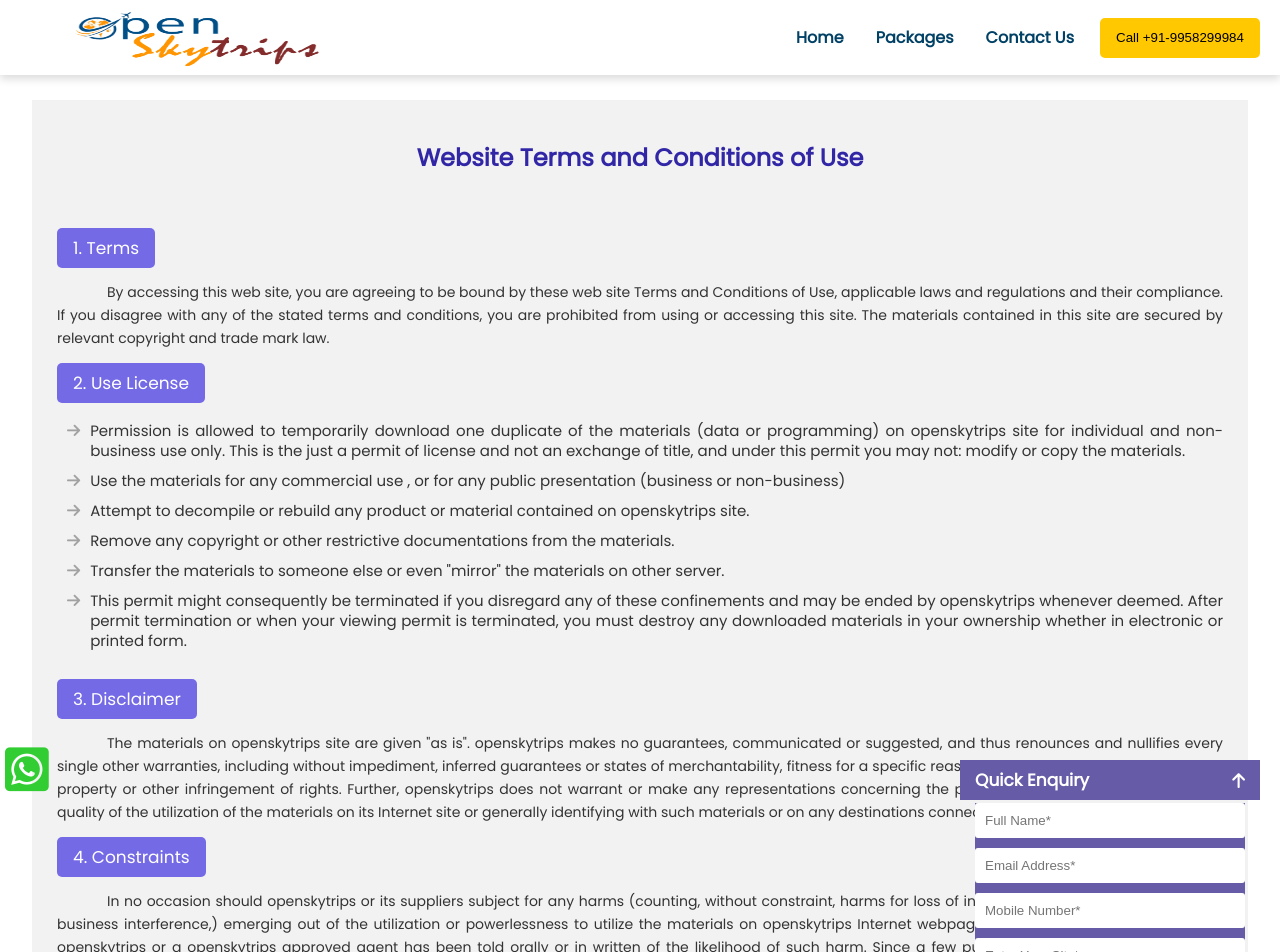
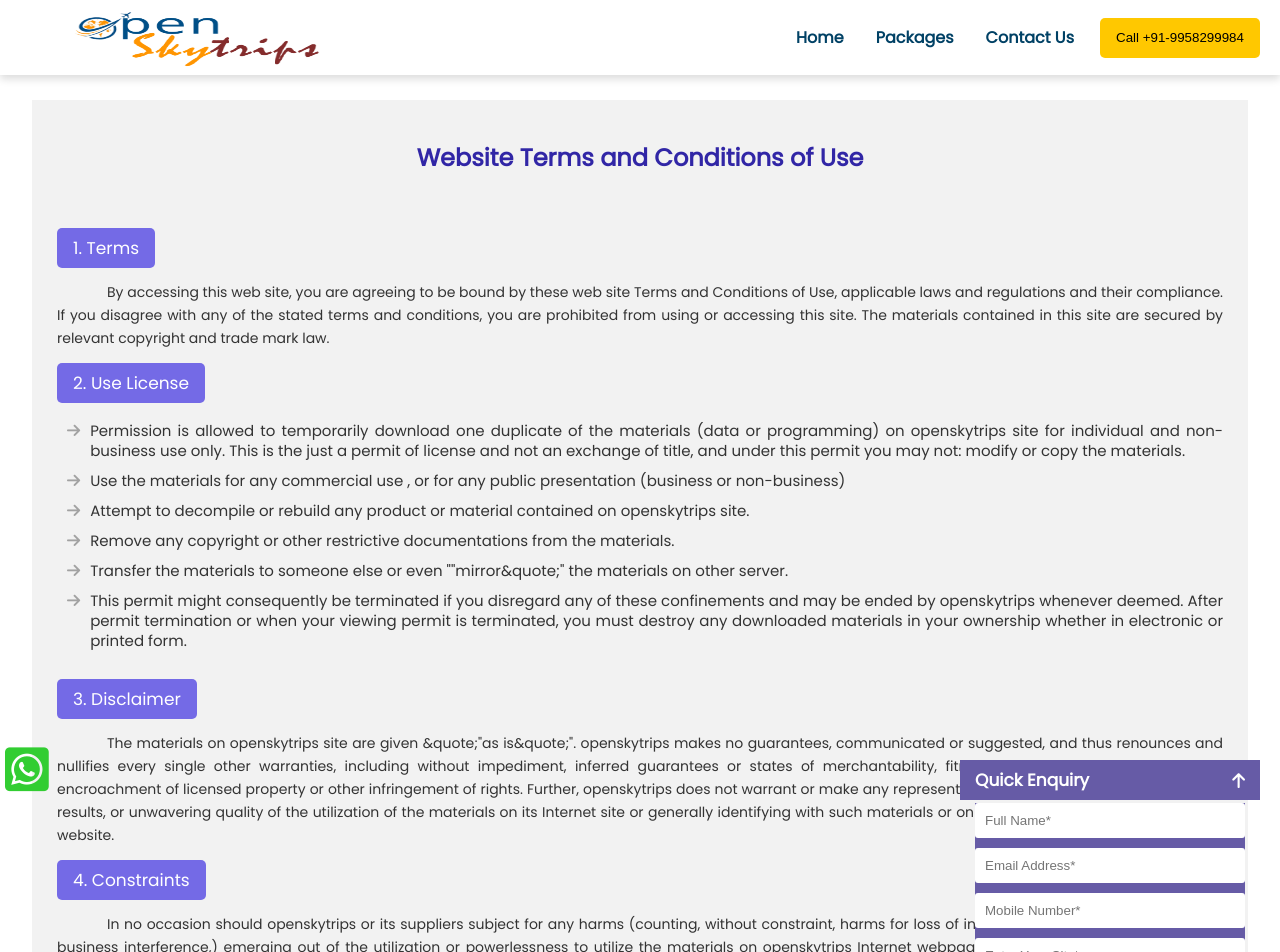
Before and after one commit to Sadit-Shah/openskytrip, a Next.js app: page /pages/privacy_policy in a window 1280 px wide. Shown: the top 952 px of the page. Built offline with nearby package versions, Linux system fonts and the light colour scheme.

Commit message:
privacy page updated

```diff
--- a/app/pages/privacy_policy/page.js
+++ b/app/pages/privacy_policy/page.js
@@ -25,7 +25,7 @@ export default function PrivacyPolicy() {
                     <li><i className="fa-solid fa-arrow-right fa-beat-fade fa-2xl"></i>Use the materials for any commercial use , or for any public presentation (business or non-business)</li>
                     <li><i className="fa-solid fa-arrow-right fa-beat-fade fa-2xl"></i>Attempt to decompile or rebuild any product or material contained on openskytrips site.</li>
                     <li><i className="fa-solid fa-arrow-right fa-beat-fade fa-2xl"></i>Remove any copyright or other restrictive documentations from the materials.</li>
-                    <li><i className="fa-solid fa-arrow-right fa-beat-fade fa-2xl"></i>Transfer the materials to someone else or even "mirror" the materials on other server.</li>
+                    <li><i className="fa-solid fa-arrow-right fa-beat-fade fa-2xl"></i>Transfer the materials to someone else or even &quot;"mirror&quote;" the materials on other server.</li>
                     <li><i className="fa-solid fa-arrow-right fa-beat-fade fa-2xl"></i>This permit might consequently be terminated if you disregard any of these confinements and may be ended by openskytrips whenever deemed. After permit termination or when your viewing permit is terminated, you must destroy any downloaded materials in your ownership whether in electronic or printed form.</li>
                 </ul>
             </div>
@@ -35,7 +35,7 @@ export default function PrivacyPolicy() {
                 </span>
             </div>
             <p>
-                The materials on openskytrips site are given "as is". openskytrips makes no guarantees, communicated or suggested, and thus renounces and nullifies every single other warranties, including without impediment, inferred guarantees or states of merchantability, fitness for a specific reason, or non-encroachment of licensed property or other infringement of rights. Further, openskytrips does not warrant or make any representations concerning the precision, likely results, or unwavering quality of the utilization of the materials on its Internet site or generally identifying with such materials or on any destinations connected to this website.
+                The materials on openskytrips site are given &quote;"as is&quote;". openskytrips makes no guarantees, communicated or suggested, and thus renounces and nullifies every single other warranties, including without impediment, inferred guarantees or states of merchantability, fitness for a specific reason, or non-encroachment of licensed property or other infringement of rights. Further, openskytrips does not warrant or make any representations concerning the precision, likely results, or unwavering quality of the utilization of the materials on its Internet site or generally identifying with such materials or on any destinations connected to this website.
             </p>
             <div className={privacycss.heading}>
                 <span>
```
